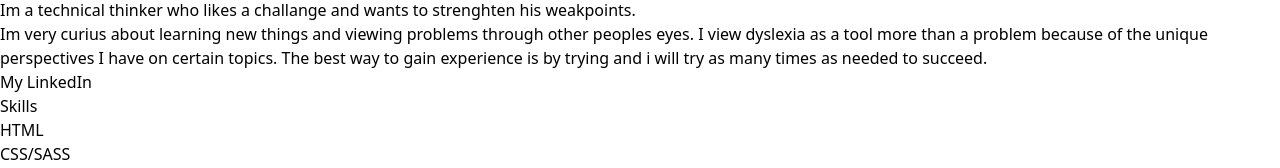
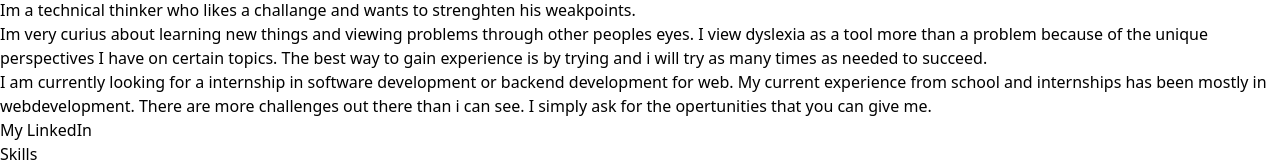
Before and after one commit to VincentBenders/portfolio-project, a React (Vite) app: page /portfolio-project/about in a window 1280 px wide. Shown: the part 350-518 px from the top of the page. Built offline with nearby package versions, Linux system fonts and the light colour scheme.

Commit message:
Initial commit

```diff
--- a/src/Home.jsx
+++ b/src/Home.jsx
@@ -25,6 +25,12 @@ export default class Home extends Component {
               problem because of the unique perspectives I have on certain
               topics. The best way to gain experience is by trying and i will
               try as many times as needed to succeed.
+            </p>
+            <p className="mt-2 text-lg ">
+              I am currently looking for a internship in software development or backend development for web.
+              My current experience from school and internships has been mostly in webdevelopment.
+              There are more challenges out there than i can see.
+              I simply ask for the opertunities that you can give me.
             </p>
             <div className="mt-10">
                 <p className="mb-5 font-normal text-gray-700 dark:text-[#f6f7f8]">
```
